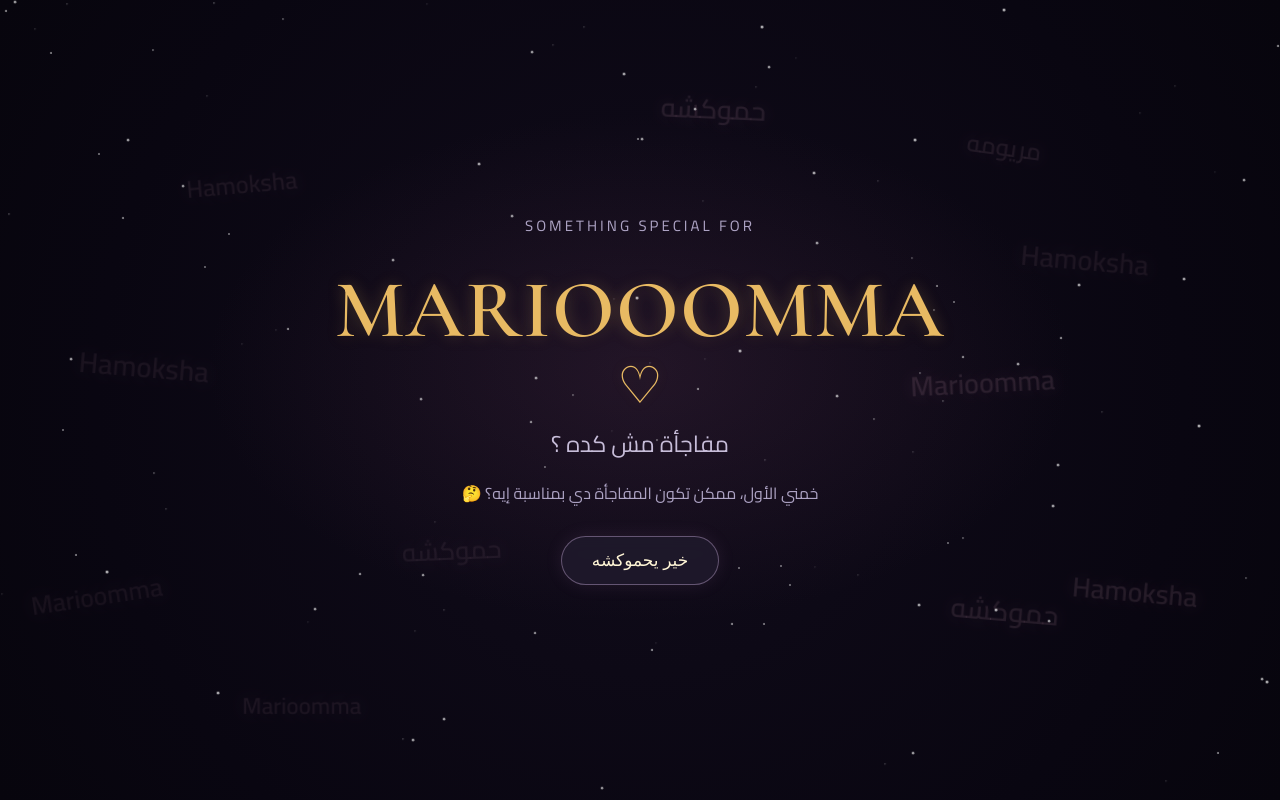
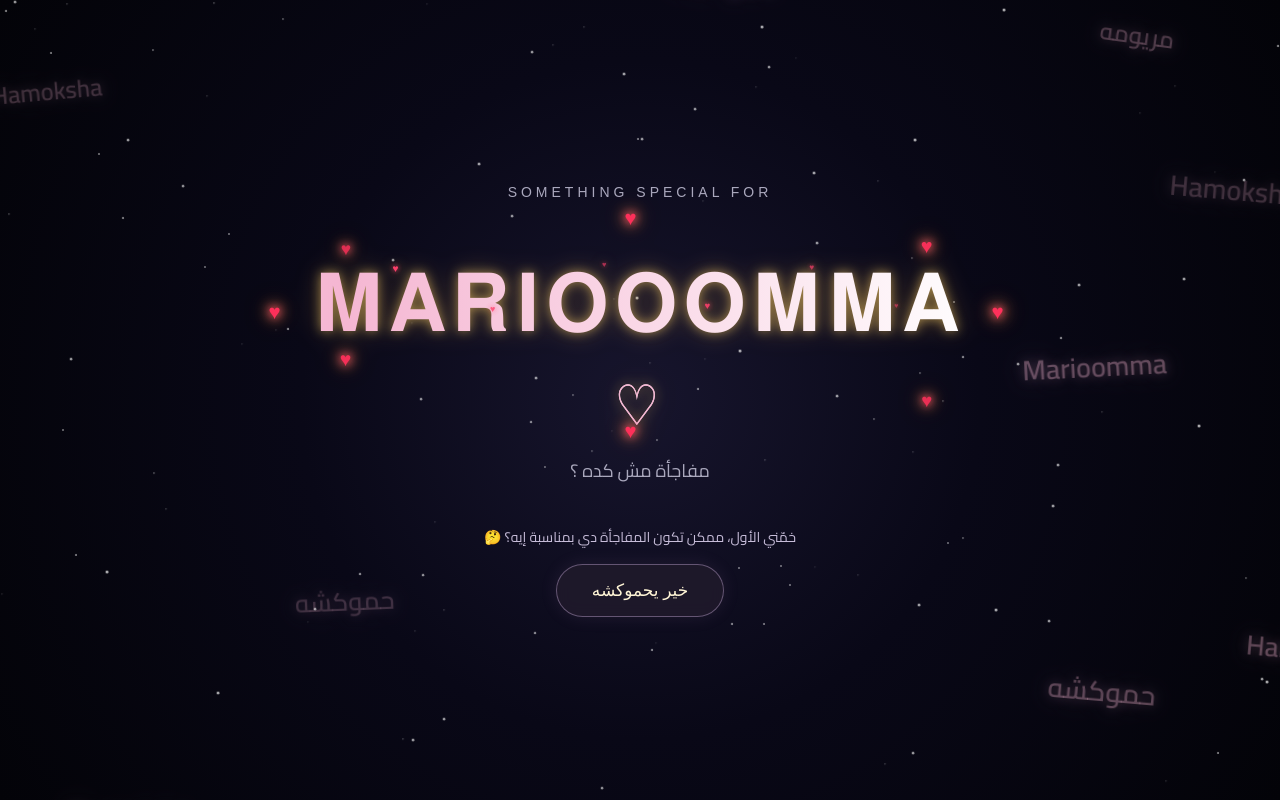
Before and after one commit to mohamedelsayedzaky/Love-U-Mariooomma-, a plain HTML site: page index.html in a window 1280 px wide. Drawn offline with nearby package versions, Linux system fonts and the light colour scheme.

Commit message:
Restore original opening screen

```diff
--- a/index.html
+++ b/index.html
@@ -34,14 +34,13 @@
 
             <div class="tiny-text">SOMETHING SPECIAL FOR </div>
 
-            <h1 class="intro-title" dir="ltr"><span class="intro-name">MARIOOOMMA</span></h1>
-            <span class="intro-heart-mark" aria-hidden="true">♡</span>
+            <h1 class="intro-title" dir="ltr"><span class="intro-heart-orbit" aria-hidden="true"><i>♥</i><i>♥</i><i>♥</i><i>♥</i><i>♥</i><i>♥</i><i>♥</i><i>♥</i></span><span class="intro-letter-hearts" aria-hidden="true"><i>♥</i><i>♥</i><i>♥</i><i>♥</i><i>♥</i><i>♥</i></span>𝐌𝐀𝐑𝐈𝐎𝐎𝐎𝐌𝐌𝐀<br><span style="display:block;font-size:.7em;line-height:1;color:#f5b6d2">♡</span></h1>
 
             <p class="intro-message">
                 مفاجأة مش كده ؟
             </p>
 
-            <p class="hint-text">خمني الأول، ممكن تكون المفاجأة دي بمناسبة إيه؟ 🤔</p>
+            <p class="hint-text">خمّني الأول، ممكن تكون المفاجأة دي بمناسبة إيه؟ 🤔</p>
 
             <button class="start-btn" onclick="goTo('page-love')">
                 خير يحموكشه
--- a/style.css
+++ b/style.css
@@ -773,140 +773,90 @@ body {
     .intro-name, .intro-title { animation: none; }
 }
 
-/* Figma opening-screen design: warm gold, quiet stars, and a centered title. */
+/* Restore the original opening screen from before the Figma update. */
 .intro {
-    background: radial-gradient(circle at center, #110c1b 0%, #090611 72%, #07050d 100%);
+    background: radial-gradient(circle at center, #17152d 0%, #090817 45%, #030308 100%);
 }
-
-.intro::before {
-    content: "";
-    position: absolute;
-    inset: 0;
-    z-index: 0;
-    pointer-events: none;
-    background: radial-gradient(ellipse 47% 44% at 50% 46%, rgba(81, 45, 71, .28), transparent 72%);
+.intro::before { display: none; }
+.intro-content { width: 90%; max-width: 650px; }
+.tiny-text {
+    margin-bottom: 25px;
+    color: #aaa8bd;
+    font: 400 14px/1.4 Arial, Tahoma, sans-serif;
+    letter-spacing: 4px;
 }
-
-.intro-content {
-    width: min(90%, 790px);
-    max-width: 790px;
+.intro-title {
+    position: relative;
+    display: inline-block;
+    width: auto;
+    margin: 0 0 20px;
+    font-size: clamp(42px, 9vw, 80px);
+    font-weight: 300;
+    line-height: normal;
+    letter-spacing: 6px;
+    background: linear-gradient(90deg, #ffffff, #f5b6d2, #ffffff);
+    background-size: 200%;
+    -webkit-background-clip: text;
+    background-clip: text;
+    color: transparent;
+    filter: drop-shadow(0 0 7px rgba(255, 209, 102, .7)) drop-shadow(0 0 18px rgba(255, 190, 72, .32));
+    animation: gradientMove 4s infinite alternate, introGoldGlow 2.4s ease-in-out infinite alternate;
 }
-
-.tiny-text {
-    margin-bottom: 30px;
-    color: #ada3c4;
-    font: 500 15px/1.4 'Cairo', Arial, sans-serif;
-    letter-spacing: 3px;
+.intro-message {
+    margin-bottom: 35px;
+    color: #aaa8bd;
+    font-size: 18px;
+    line-height: 2;
 }
-
-.intro-title {
-    width: min(100%, 790px);
-    margin: 0 auto 12px;
-    font-size: clamp(42px, 6.4vw, 92px);
-    font-weight: 600;
-    line-height: 1;
-    letter-spacing: 0;
-    filter: drop-shadow(0 0 8px rgba(232, 186, 99, .13));
-    animation: none;
+.floating-names { inset: -20%; }
+.floating-name {
+    color: rgba(245, 182, 210, .5);
+    text-shadow: 0 0 12px rgba(245, 182, 210, .36), 0 0 30px rgba(245, 182, 210, .18);
 }
-
-.intro-name {
-    display: inline-block;
-    max-width: 100%;
-    color: #e8ba63;
-    background: none;
-    -webkit-background-clip: initial;
-    background-clip: initial;
-    font-family: 'Cormorant Garamond', Georgia, serif;
-    font-size: inherit;
-    font-weight: 600;
-    letter-spacing: .015em;
-    line-height: 1;
-    white-space: nowrap;
-    text-shadow: 0 0 18px rgba(232, 186, 99, .12);
-    animation: none;
-}
-
-.intro-heart-mark {
-    display: block;
-    margin: 0 auto 16px;
-    color: #e8ba63;
-    font: 400 clamp(44px, 4vw, 58px)/.9 'Cormorant Garamond', Georgia, serif;
-    text-shadow: 0 0 14px rgba(232, 186, 99, .18);
-}
-
-.intro-message {
-    margin-bottom: 16px;
-    color: #c7bdd9;
-    font-size: clamp(18px, 2vw, 23px);
-    line-height: 1.6;
-}
-
-.intro-content > .hint-text {
-    margin-bottom: 28px;
-    color: #ada3c4;
-    font-size: clamp(13px, 1.4vw, 16px);
-}
-
-.intro-content > .start-btn {
-    padding: 13px 30px;
-    border-color: rgba(232, 186, 99, .58);
-    background: rgba(31, 26, 43, .9);
-    color: #fff5d6;
-    backdrop-filter: none;
-    box-shadow: 0 0 18px rgba(232, 186, 99, .13);
-}
-
-.intro-content > .start-btn:hover {
-    border-color: rgba(232, 186, 99, .9);
-    box-shadow: 0 8px 26px rgba(232, 186, 99, .2);
-}
-
-.floating-names { inset: 0; }
-.floating-name {
-    color: rgba(245, 184, 212, .16);
-    text-shadow: 0 0 16px rgba(174, 92, 128, .15), 0 0 30px rgba(174, 92, 128, .08);
-}
-
-.intro-heart-orbit,
-.intro-letter-hearts { display: none; }
-
-.intro-title { position: relative; }
-.intro-name { position: relative; z-index: 1; }
-.intro-heart-orbit {
-    position: absolute;
-    inset: -12px 0 -5px;
-    z-index: 3;
-    display: block;
-    pointer-events: none;
-}
+.intro-heart-orbit, .intro-letter-hearts { position: absolute; pointer-events: none; }
+.intro-heart-orbit { inset: -12px -30px -5px; z-index: 3; }
 .intro-heart-orbit i {
     position: absolute;
     color: #ff315b;
-    font: normal clamp(11px, 1.35vw, 17px)/1 Arial, sans-serif;
+    font-size: clamp(11px, 2.8vw, 17px);
+    font-style: normal;
+    line-height: 1;
     text-shadow: 0 0 7px rgba(255, 49, 91, .95), 0 0 16px rgba(255, 49, 91, .65);
     animation: heartHaloFloat 1.8s ease-in-out infinite alternate;
 }
-.intro-heart-orbit i:nth-child(1) { top: -4px; left: 50%; margin-left: -.5em; animation-delay: -.2s; }
-.intro-heart-orbit i:nth-child(2) { top: 24%; right: 4%; animation-delay: -.8s; }
-.intro-heart-orbit i:nth-child(3) { top: 64%; right: 1%; animation-delay: -.4s; }
-.intro-heart-orbit i:nth-child(4) { bottom: 2%; right: 15%; animation-delay: -1.1s; }
-.intro-heart-orbit i:nth-child(5) { bottom: 2%; left: 15%; animation-delay: -.6s; }
-.intro-heart-orbit i:nth-child(6) { top: 64%; left: 1%; animation-delay: -.9s; }
-.intro-heart-orbit i:nth-child(7) { top: 24%; left: 4%; animation-delay: -.3s; }
+.intro-heart-orbit i:nth-child(1) { top: 0; left: 48%; animation-delay: -.2s; }
+.intro-heart-orbit i:nth-child(2) { top: 12%; right: 8%; animation-delay: -.8s; }
+.intro-heart-orbit i:nth-child(3) { top: 42%; right: -2%; animation-delay: -.4s; }
+.intro-heart-orbit i:nth-child(4) { bottom: 12%; right: 8%; animation-delay: -1.1s; }
+.intro-heart-orbit i:nth-child(5) { bottom: -3%; left: 48%; animation-delay: -.6s; }
+.intro-heart-orbit i:nth-child(6) { bottom: 12%; left: 8%; animation-delay: -.9s; }
+.intro-heart-orbit i:nth-child(7) { top: 42%; left: -2%; animation-delay: -.3s; }
+.intro-heart-orbit i:nth-child(8) { top: 12%; left: 8%; animation-delay: -1.3s; }
+.intro-letter-hearts { display: block; inset: 0; z-index: 2; }
+.intro-letter-hearts i {
+    position: absolute;
+    color: #ff416c;
+    font-size: clamp(6px, 1.35vw, 9px);
+    font-style: normal;
+    line-height: 1;
+    text-shadow: 0 0 5px rgba(255, 65, 108, .9);
+    animation: letterHeartTwinkle 1.6s ease-in-out infinite alternate;
+}
+.intro-letter-hearts i:nth-child(1) { top: 18%; left: 12%; }
+.intro-letter-hearts i:nth-child(2) { top: 37%; left: 27%; animation-delay: -.5s; }
+.intro-letter-hearts i:nth-child(3) { top: 16%; left: 44%; animation-delay: -.9s; }
+.intro-letter-hearts i:nth-child(4) { top: 36%; left: 60%; animation-delay: -.3s; }
+.intro-letter-hearts i:nth-child(5) { top: 17%; left: 76%; animation-delay: -.7s; }
+.intro-letter-hearts i:nth-child(6) { top: 36%; left: 89%; animation-delay: -1.1s; }
+@media (max-width: 500px) {
+    .intro-title { font-size: 48px; }
+    .intro-message { font-size: 16px; }
+}
 
 @media (max-width: 500px) {
-    .intro-title { font-size: clamp(42px, 11vw, 48px); }
-    .tiny-text { margin-bottom: 28px; font-size: 11px; letter-spacing: 2.5px; }
-    .intro-heart-mark { margin-bottom: 14px; font-size: 45px; }
-    .intro-message { font-size: 17px; }
-    .intro-content > .hint-text { margin-bottom: 25px; font-size: 12px; }
-}
-
-@media (max-width: 700px) {
     .floating-name {
-        font-size: clamp(16px, 4.8vw, 23px) !important;
-        color: rgba(245, 184, 212, .23);
-        text-shadow: 0 0 14px rgba(245, 184, 212, .2), 0 0 26px rgba(174, 92, 128, .12);
+        font-size: clamp(15px, 4.4vw, 21px) !important;
+        color: rgba(245, 182, 210, .58);
+        text-shadow: 0 0 12px rgba(245, 182, 210, .45), 0 0 28px rgba(245, 182, 210, .24);
     }
 }
```
